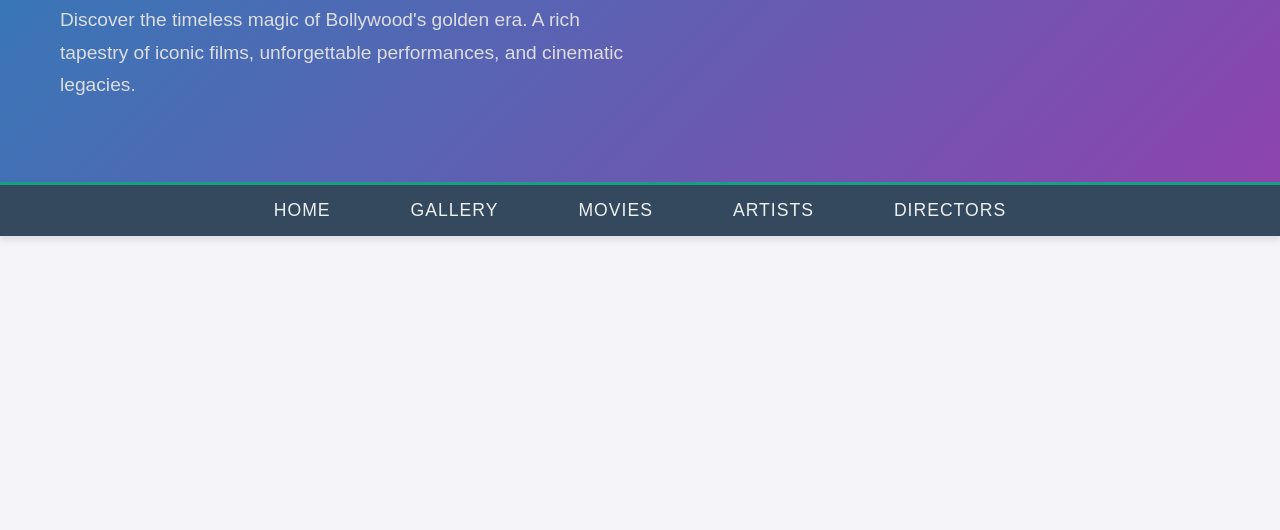
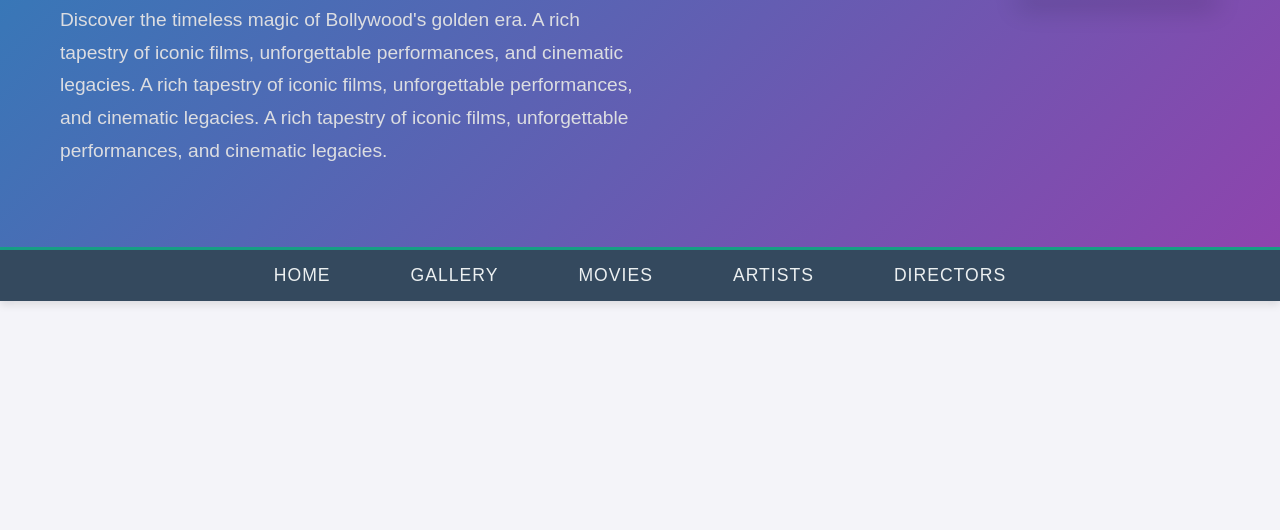
Before and after one commit to Khushiwanve/demo1, a plain HTML site: page index.html in a window 1280 px wide. Shown: the part 270-800 px from the top of the page. Drawn offline with Linux system fonts and the light colour scheme.

Commit message:
second commit

```diff
--- a/index.html
+++ b/index.html
@@ -126,7 +126,10 @@ nav ul li a:hover {
             <div class="header-left">
                 <h1 class="header-title">Bollywood Classics</h1>
                 <p class="header-description">
-                    Discover the timeless magic of Bollywood's golden era. A rich tapestry of iconic films, unforgettable performances, and cinematic legacies.
+                    Discover the timeless magic of Bollywood's golden era.
+                    A rich tapestry of iconic films, unforgettable performances, and cinematic legacies.
+                    A rich tapestry of iconic films, unforgettable performances, and cinematic legacies.
+                    A rich tapestry of iconic films, unforgettable performances, and cinematic legacies.
                 </p>
             </div>
             <div class="header-right">
```
